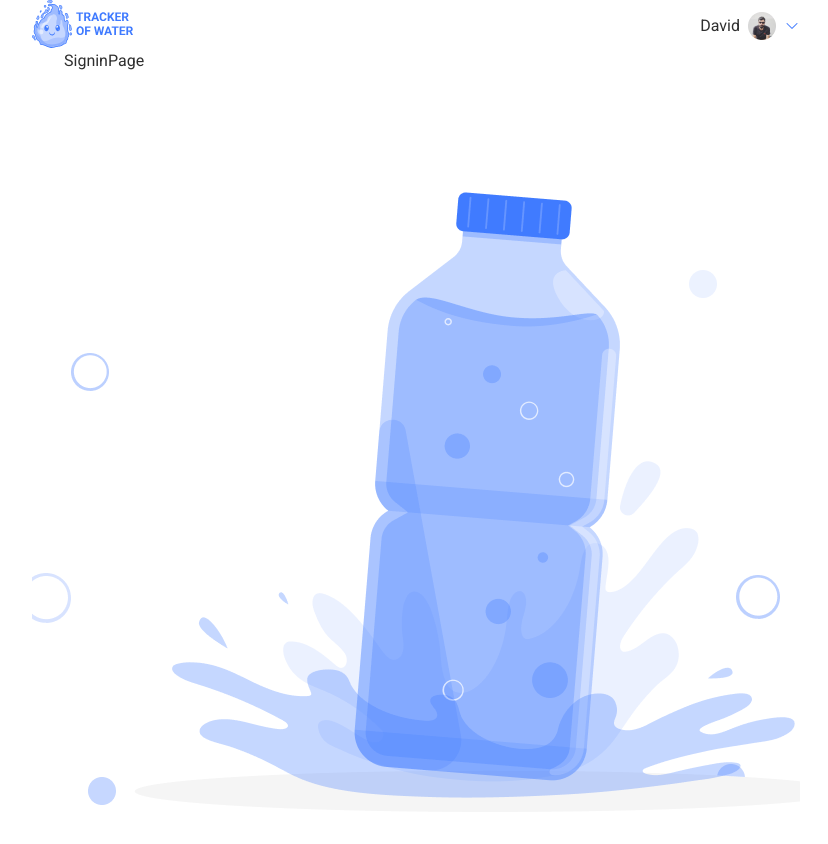
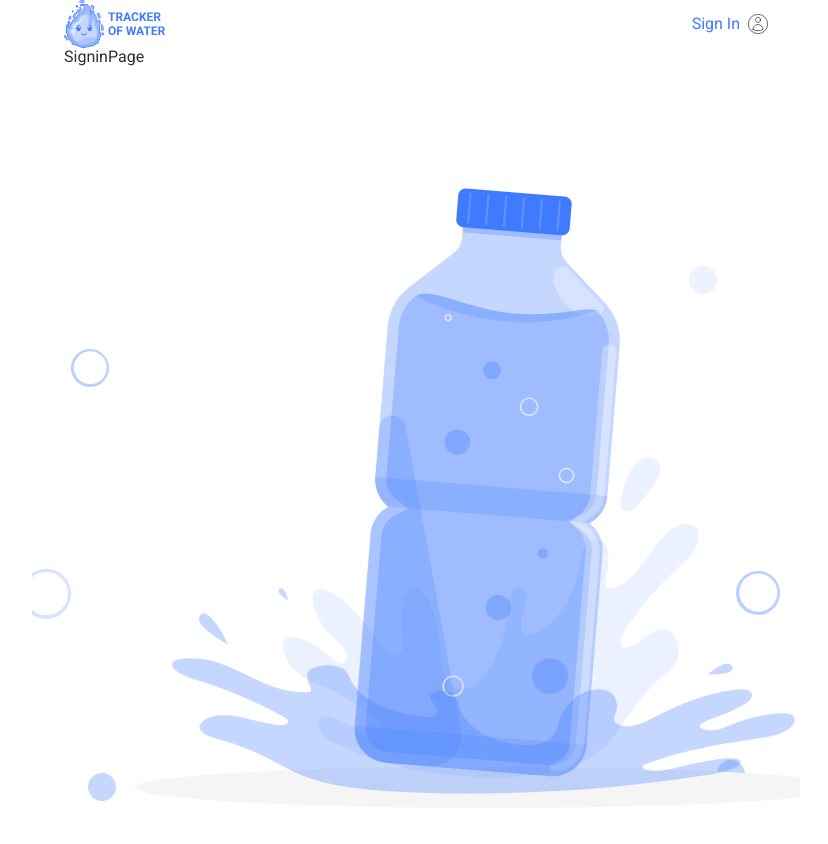
Before and after one commit to OlenaShatalova/team-03-water-tracker-frontend, a React (Vite) app: page /signin in a window 1280 px wide. Shown: the top 844 px of the page, without its empty margins (224-1052 px from the left). Built offline with nearby package versions, Linux system fonts and the light colour scheme.

Commit message:
headerVisual

```diff
--- a/src/components/Header/Header.jsx
+++ b/src/components/Header/Header.jsx
@@ -1,15 +1,32 @@
 import React from "react";
+import { Link } from "react-router-dom";
+
+import Container from "../Container/Container";
 import Logo from "../Logo/Logo"; // Підключаємо Logo
 import UserAuth from "../UserAuth/UserAuth"; // Підключаємо UserAuth
-import styles from "./Header.module.css";
+import css from "./Header.module.css";
 
+/*<UserAuth />;*/
 const Header = () => {
   return (
     <header>
-      <nav className={styles.header}>
-        <Logo /> {/* Компонент логотипу */}
-        <UserAuth /> {/* Компонент авторизації */}
-      </nav>
+      <Container>
+        <nav className={css.header}>
+          <Link to="welcome" className={css.logo}>
+            <Logo />
+          </Link>
+          <Link to="signin" className={css.signIn}>
+            Sign In
+            <img
+              className={css.user}
+              src="/src/assets/icons/user.svg"
+              alt="user"
+              width="28"
+              height="28"
+            />
+          </Link>
+        </nav>
+      </Container>
     </header>
   );
 };
--- a/src/components/Header/Header.module.css
+++ b/src/components/Header/Header.module.css
@@ -1,6 +1,53 @@
+@media screen and (min-width: 768px) {
+  .logo {
+    width: 102px;
+    height: 48px;
+  }
+}
+
 .header {
+  max-width: 100%;
+  width: 280px;
+  height: 48px;
   display: flex;
   justify-content: space-between;
   align-items: center;
-  gap: 56px;
+  gap: 94px;
 }
+
+@media screen and (min-width: 768px) {
+  .header {
+    width: 704px;
+    height: 48px;
+    top: 16px;
+    left: 32px;
+    gap: 512px;
+  }
+}
+
+@media screen and (min-width: 1440px) {
+  .header {
+    gap: 1024px;
+  }
+}
+
+.signIn {
+  font-size: 16px;
+  font-weight: 400;
+  line-height: 20px;
+  text-align: left;
+  text-decoration: none;
+  color: #407bff;
+  display: flex;
+  align-items: center; /* Додаємо вирівнювання по центру */
+  /* Відстань між текстом та іконкою */
+}
+
+@media screen and (min-width: 768px) {
+  .signIn {
+  }
+}
+
+.user {
+  padding-left: 8px;
+}
```
Also changed, not shown: src/assets/icons/user.svg (added).
